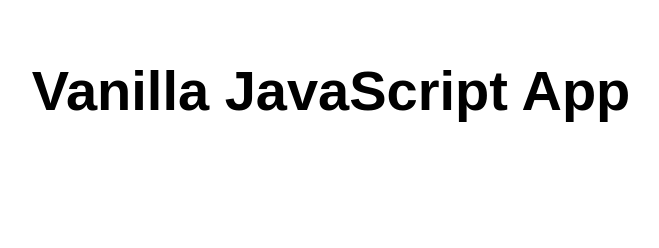
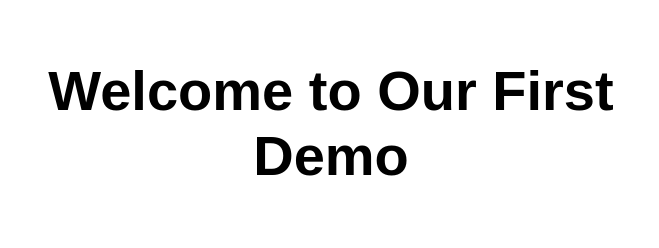
Before and after one commit to omarghassan/StaticWeb1, a website: page src/index.html in a window 1280 px wide. Shown: the whole page, without its empty margins (309-968 px from the left). Drawn offline with Linux system fonts and the light colour scheme.

Commit message:
Update index.html

```diff
--- a/src/index.html
+++ b/src/index.html
@@ -10,7 +10,7 @@
 
 <body>
   <main>
-    <h1>Vanilla JavaScript App</h1>
+    <h1>Welcome to Our First Demo</h1>
   </main>
 </body>
 
```
